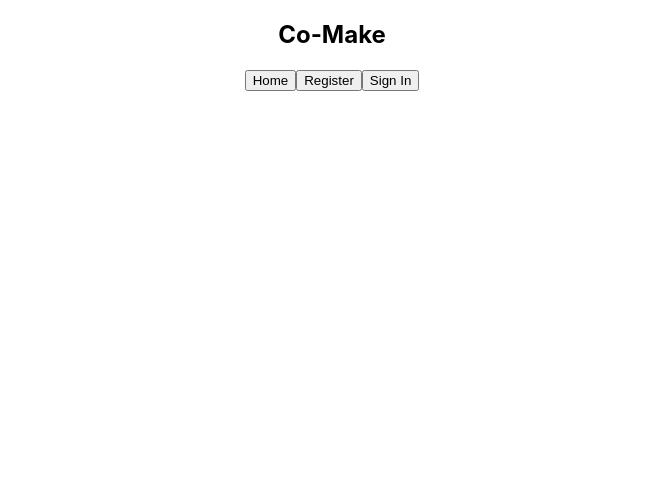
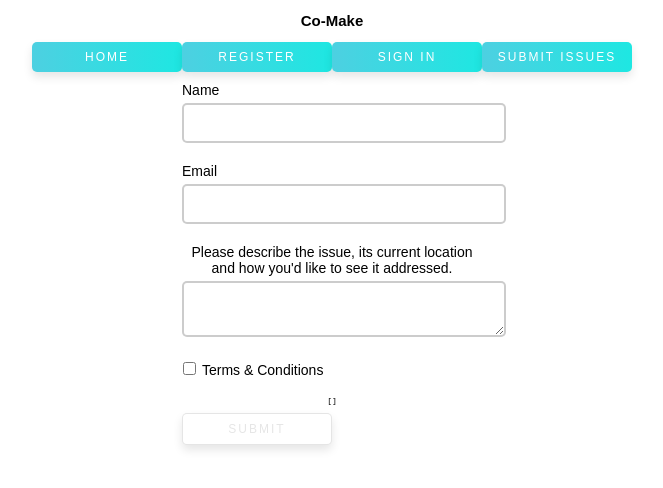
Before and after one commit to bw-co-make-1/front-end, a React (Create React App) app in the folder co-make-app/: page /submitIssues in a window 1280 px wide. Shown: the top 488 px of the page, without its empty margins (308-971 px from the left). Built offline with nearby package versions, Linux system fonts and the light colour scheme.

Commit message:
created submit issues form and styled all forms

```diff
--- a/co-make-app/src/App.js
+++ b/co-make-app/src/App.js
@@ -1,9 +1,12 @@
-import React from 'react';
+import React, { Component } from 'react';
 import RegistrationForm from './component/RegistrationForm';
 import SignInForm from './component/SignInForm';
 import {Route, Link} from 'react-router-dom';
 import { Button, Navbar } from 'reactstrap';
 import './App.css';
+import './component/forms.css';
+import SubmitIssuesForm from './component/SubmitIssuesForm';
+
 
 function App() {
   return (
@@ -27,6 +30,11 @@ function App() {
              Sign In
             </Button>
           </Link>
+          <Link to={'/submitIssues'}>
+            <Button>
+             Submit Issues
+            </Button>
+          </Link>
       </Navbar>
       <Route exact path='/'>Home</Route>
       <Route path='/register'>
@@ -34,6 +42,9 @@ function App() {
       </Route>
       <Route path='/signIn'>
         <SignInForm/>
+      </Route>
+      <Route path='/submitIssues'>
+        <SubmitIssuesForm/>
       </Route>
 
 
--- a/co-make-app/src/component/RegistrationForm.js
+++ b/co-make-app/src/component/RegistrationForm.js
@@ -92,9 +92,14 @@ const RegistrationForm = props =>{
 
 
  return (
-    <form onSubmit={submitForm} style={{display: 'flex', alignItems: 'center', flexDirection: 'column', margin:'20px'}}>
+    <form onSubmit={submitForm}
+    // style={{display: 'flex', alignItems: 'center', flexDirection: 'column', margin:'20px'}}
 
-        <label htmlFor="name" style={{margin:'20px'}}>
+    >
+
+        <label htmlFor="name"
+        // style={{margin:'20px'}}
+        >
         <input
             id="name"
             type="text"
@@ -106,7 +111,9 @@ const RegistrationForm = props =>{
             {errors.name.length > 0 ? <p className='error'>
             {errors.name} </p> : null}
         </label>
-        <label htmlFor="zipCode" style={{margin:'20px'}}>
+        <label htmlFor="zipCode"
+        // style={{margin:'20px'}}
+        >
         <input
 
             id="zipCode"
@@ -119,7 +126,9 @@ const RegistrationForm = props =>{
             {errors.zipCode.length > 0 ? <p className='error'>
             {errors.zipCode} </p> : null}
         </label>
-        <label htmlFor="email" style={{margin:'20px'}}>
+        <label htmlFor="email"
+        // style={{margin:'20px'}}
+        >
         <input
             id="email"
             type="text"
@@ -132,7 +141,10 @@ const RegistrationForm = props =>{
             {errors.email}</p>) : null}
         </label>
 
-        <label htmlFor="password" style={{margin:'20px'}}>
+        <label htmlFor="password"
+        // style={{margin:'20px'}}
+
+        >
         <input
             id="password"
             type="text"
@@ -144,7 +156,9 @@ const RegistrationForm = props =>{
             {errors.password.length > 0 ? (<p className='error'>
             {errors.password}</p>) : null}
         </label>
-        <label htmlFor='terms' className='terms' style={{margin:'20px'}}>
+        <label htmlFor='terms' className='terms'
+        // style={{margin:'20px'}}
+        >
             <input
             type='checkbox'
             name='terms'
--- /dev/null
+++ b/co-make-app/src/component/SubmitIssuesForm.js
@@ -0,0 +1,144 @@
+import React, { useState, useEffect } from "react";
+import * as yup from "yup"; // DOCS: https://github.com/jquense/yup
+import axios from "axios";
+
+export default function Form() {
+  const initialFormState = {
+    name: "",
+    email: "",
+    issue: "",
+    terms: ""
+  };
+
+  const [post, setPost] = useState([]);
+
+  const [serverError, setServerError] = useState("");
+
+  const [formState, setFormState] = useState(initialFormState);
+
+  const [isButtonDisabled, setIsButtonDisabled] = useState(true);
+
+  const [errors, setErrors] = useState(initialFormState);
+
+  const formSchema = yup.object().shape({
+    name: yup.string().required("Name is a required field"),
+    email: yup
+      .string()
+      .email("must be a valid email address")
+      .required(),
+    terms: yup.boolean().oneOf([true], "please agree with us"),
+    positions: yup.string().required("Must choose a position"),
+    motivation: yup.string().required("must say why")
+  });
+
+  const validateChange = e => {
+    yup
+      .reach(formSchema, e.target.name)
+      .validate(e.target.value)
+      .then(valid => {
+         setErrors({ ...errors, [e.target.name]: "" });
+      })
+      .catch(err => {
+        console.log("error!", err);
+        setErrors({ ...errors, [e.target.name]: err.errors[0] });
+      });
+  };
+
+  useEffect(() => {
+    formSchema.isValid(formState).then(valid => {
+      console.log("valid?", valid);
+      setIsButtonDisabled(!valid);
+    });
+  }, [formState]);
+
+  const formSubmit = e => {
+    e.preventDefault();
+
+    axios
+      .post("h", formState)
+      .then(response => {
+        setPost(response.data);
+
+        setFormState({
+          name: "",
+          email: "",
+          issue: "",
+          terms: ""
+        });
+
+        setServerError(null);
+      })
+      .catch(err => {
+        setServerError("oops! something happened!");
+      });
+  };
+
+  // onChange function
+  const inputChange = e => {
+    e.persist();
+    const newFormData = {
+      ...formState,
+      [e.target.name]:
+        e.target.type === "checkbox" ? e.target.checked : e.target.value
+    };
+    validateChange(e);
+    setFormState(newFormData);
+  };
+
+  return (
+    <form onSubmit={formSubmit}>
+      {serverError ? <p className="error">{serverError}</p> : null}
+      <label htmlFor="name">
+        Name
+        <input
+          id="name"
+          type="text"
+          name="name"
+          onChange={inputChange}
+          value={formState.name}
+        />
+        {errors.name.length > 0 ? <p className="error">{errors.name}</p> : null}
+      </label>
+      <label htmlFor="email">
+        Email
+        <input
+          type="text"
+          name="email"
+          onChange={inputChange}
+          value={formState.email}
+        />
+        {errors.email.length > 0 ? (
+          <p className="error">{errors.email}</p>
+        ) : null}
+      </label>
+      <label htmlFor="issue">
+        Please describe the issue, its current location and how you'd like to see it addressed.
+        <textarea
+          name="issue"
+          onChange={inputChange}
+          value={formState.issue}
+        />
+        {errors.issue.length > 0 ? (
+          <p className="error">{errors.issue}</p>
+        ) : null}
+      </label>
+
+      <label htmlFor="terms" className="terms">
+        <input
+          type="checkbox"
+          name="terms"
+          checked={formState.terms}
+          onChange={inputChange}
+        />
+        Terms & Conditions
+        {/* {errors.terms.length > 0 ? (
+          <p className="error">{errors.terms}</p>
+        ) : null} */}
+      </label>
+      <pre>{JSON.stringify(post, null, 2)}</pre>
+      <button disabled={isButtonDisabled} type="submit">
+        Submit
+      </button>
+    </form>
+  );
+}
--- /dev/null
+++ b/co-make-app/src/component/forms.css
@@ -0,0 +1,105 @@
+html {
+    font-size: 62.5%;
+  }
+
+  .App {
+    font-family: sans-serif;
+    text-align: center;
+  }
+
+  form {
+    display: flex;
+    flex-direction: column;
+    width: 90%;
+    max-width: 300px;
+    margin: 0 auto;
+  }
+
+  label {
+    display: flex;
+    flex-direction: column;
+    align-items: flex-start;
+    margin: 10px 0;
+    font-size: 1.4rem;
+  }
+
+  input,
+  select,
+  textarea {
+    width: 100%;
+    margin: 5px 0 0;
+    display: block;
+    width: 100%;
+    border: 2px solid rgba(0, 0, 0, 0.2);
+    border-radius: 5px;
+    padding: 10px;
+    transition: all 0.3s;
+    font-size: 1.4rem;
+    letter-spacing: 0.5px;
+    background-color: white;
+  }
+  select {
+    height: 40px;
+    width: 325px;
+  }
+
+  select:focus {
+    outline: none;
+    border-color: #1ee7e2;
+  }
+
+  input:focus {
+    outline: none;
+    border-color: #1ee7e2;
+  }
+
+  input:placeholder {
+    color: #a8b2b2;
+  }
+
+  button {
+    width: 150px;
+    display: inline-block;
+    padding: 8px 11px;
+    font-size: 1.2rem;
+    text-transform: uppercase;
+    border: 0;
+    border-radius: 5px;
+    letter-spacing: 2px;
+    outline: none;
+    background-color: #4dd0e1;
+    background-image: linear-gradient(to right, #4dd0e1, #1ee7e2);
+    color: #fff;
+    cursor: pointer;
+    box-shadow: 0 5px 10px rgba(0, 0, 0, 0.1);
+  }
+
+  button:hover {
+    background-image: none;
+    background-color: #4dd0e1;
+    box-shadow: 0 5px 12px rgba(0, 0, 0, 0.3);
+  }
+
+  button:disabled {
+    background-image: none;
+    background-color: white;
+    border: 1px solid rgba(0, 0, 0, 0.1);
+    color: rgba(0, 0, 0, 0.1);
+    cursor: not-allowed;
+  }
+
+  .error {
+    font-size: 1.2rem;
+    color: red;
+  }
+
+  .terms {
+    display: inline-block;
+    align-self: self-start;
+  }
+
+  .terms input {
+    width: 15px;
+    display: inline-block;
+    margin-right: 5px;
+  }
```
Also changed, not shown: co-make-app/src/index.css (line endings or trailing spaces).
